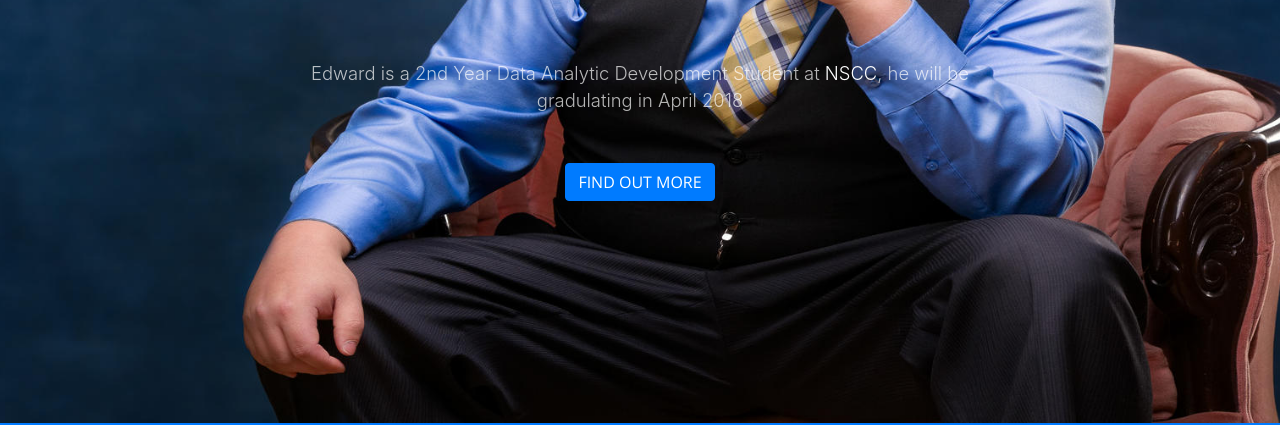
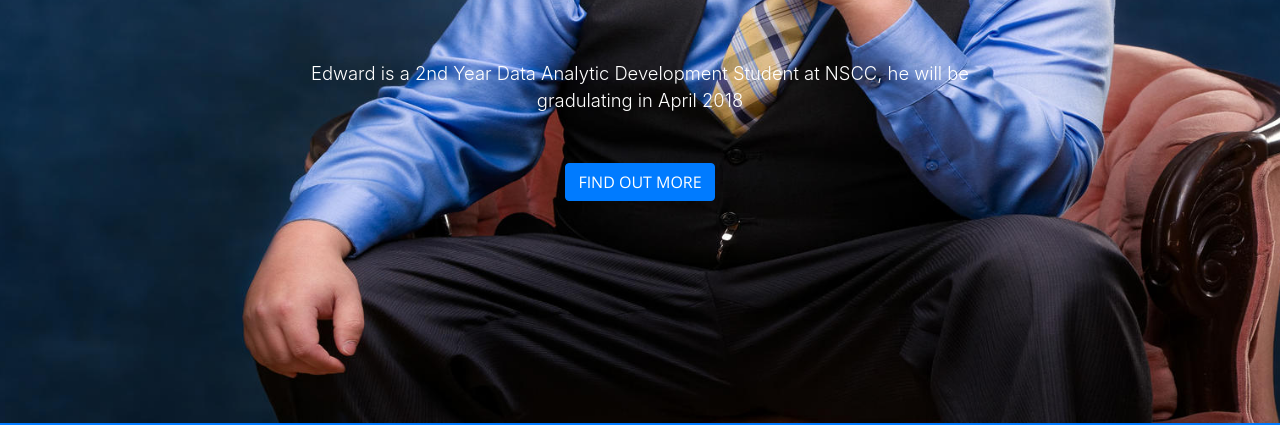
Before and after one commit to Mahokkit/ePortfolio, a website with bundled scripts: page index.html in a window 1280 px wide. Shown: the part 377-802 px from the top of the page. Built offline with nearby package versions, Linux system fonts and the light colour scheme.

```diff
--- a/index.html
+++ b/index.html
@@ -64,7 +64,7 @@
             <hr>
           </div>
           <div class="col-lg-8 mx-auto">
-            <p class="text-faded mb-5">Edward is a 2nd Year Data Analytic Development Student at
+            <p class="text-faded mb-5" style="color: white">Edward is a 2nd Year Data Analytic Development Student at
               <a href="https://www.nscc.ca/learning_programs/programs/PlanDescr.aspx?prg=ITDA&pln=ITDATANLS" style="color: white">NSCC</a>,
               he will be gradulating in April 2018
             </p>
```
